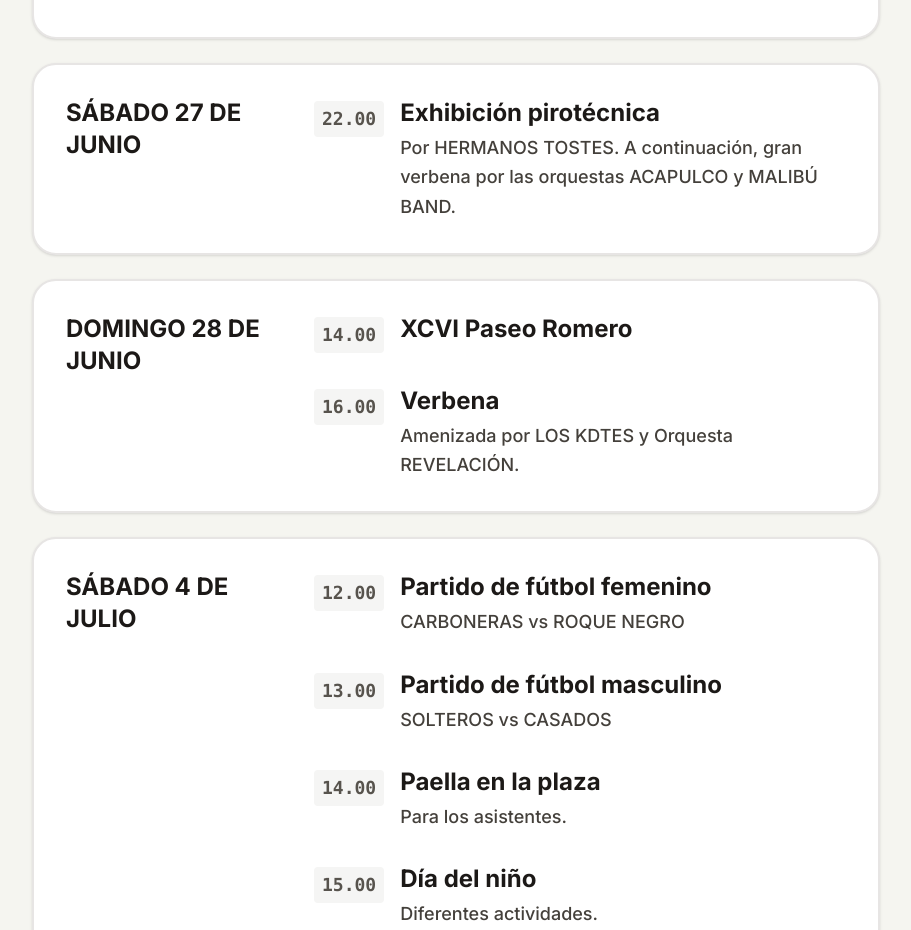
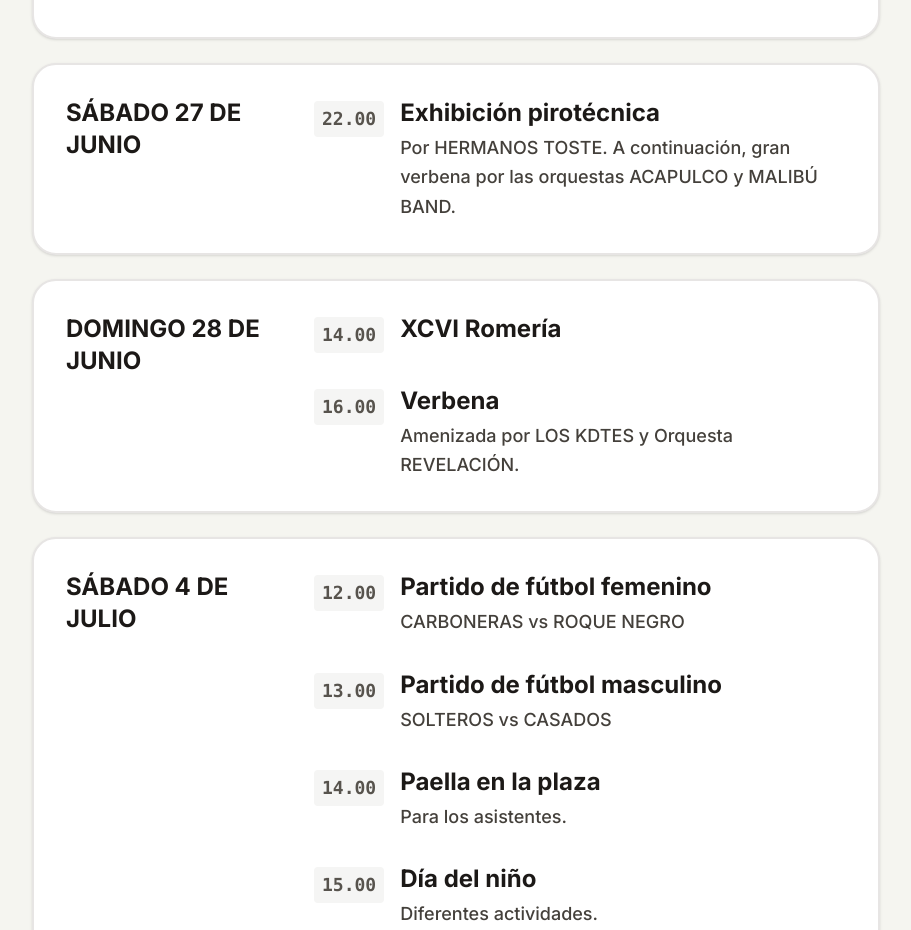
Before and after one commit to victoriajm07/LasCarbonerasWeb, a React (Vite) app: page / in a window 1280 px wide. Shown: the part 1566-2496 px from the top of the page, without its empty margins (184-1095 px from the left). Built offline with nearby package versions, Linux system fonts and the light colour scheme.

Commit message:
feat: Update event details and README banner
Corrects minor typos in event descriptions and updates the README with a new banner image for the festival.

```diff
--- a/src/App.tsx
+++ b/src/App.tsx
@@ -71,13 +71,13 @@ const PROGRAMA = {
     {
       fecha: 'SÁBADO 27 DE JUNIO',
       eventos: [
-        { hora: '22.00', titulo: 'Exhibición pirotécnica', desc: 'Por HERMANOS TOSTES. A continuación, gran verbena por las orquestas ACAPULCO y MALIBÚ BAND.' }
+        { hora: '22.00', titulo: 'Exhibición pirotécnica', desc: 'Por HERMANOS TOSTE. A continuación, gran verbena por las orquestas ACAPULCO y MALIBÚ BAND.' }
       ]
     },
     {
       fecha: 'DOMINGO 28 DE JUNIO',
       eventos: [
-        { hora: '14.00', titulo: 'XCVI Paseo Romero' },
+        { hora: '14.00', titulo: 'XCVI Romería' },
         { hora: '16.00', titulo: 'Verbena', desc: 'Amenizada por LOS KDTES y Orquesta REVELACIÓN.' }
       ]
     },
```
Also changed, not shown: 1 other file (tests, documents, lock files or other folders).
